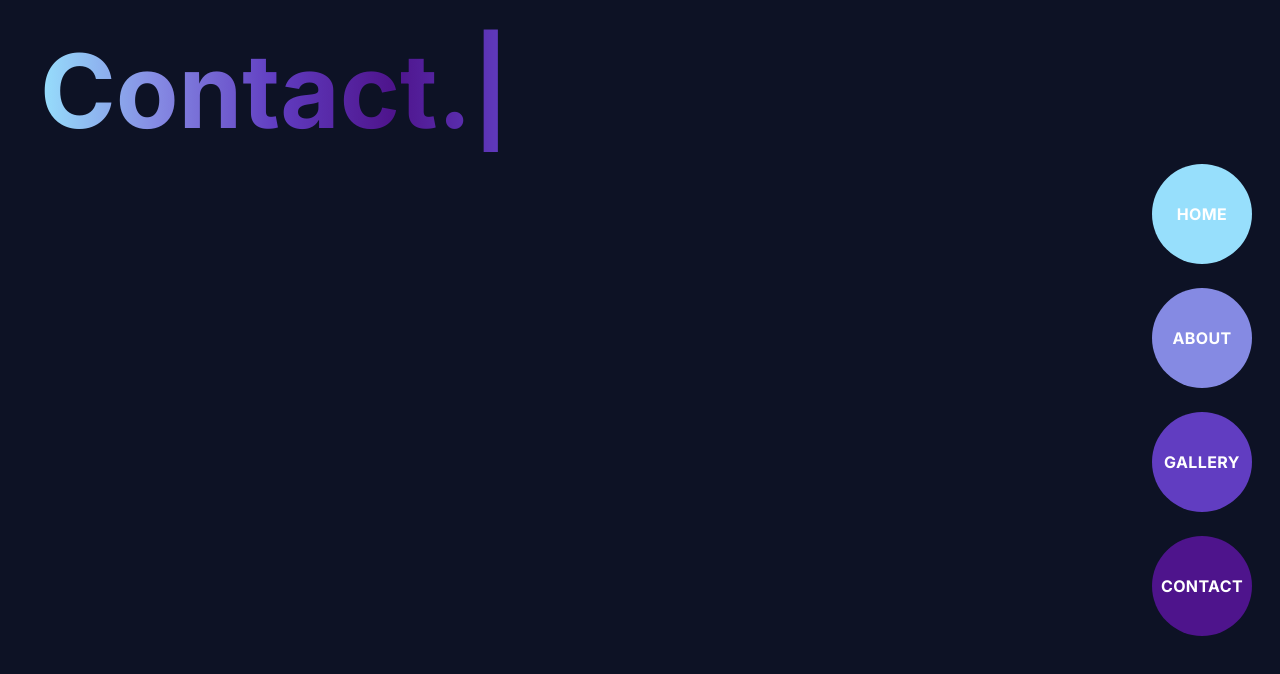
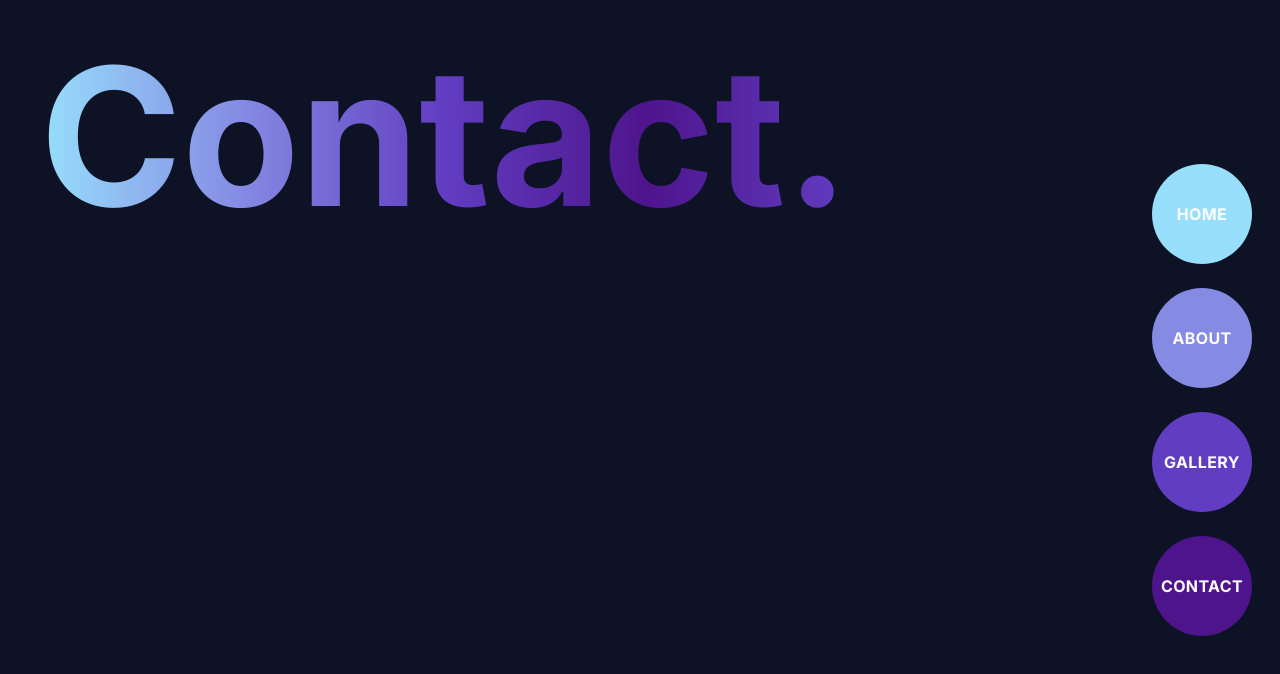
Before and after one commit to eobcre/portfolio-next13, a Next.js app: page /contact in a window 1280 px wide. Shown: the top 674 px of the page. Built offline with nearby package versions, Linux system fonts and the light colour scheme.

Commit message:
bundled type writing function in 1 component

```diff
--- a/src/app/components/TypeWriting.tsx
+++ b/src/app/components/TypeWriting.tsx
@@ -5,14 +5,9 @@ import { useState, useEffect } from 'react';
 type TypeWritingProps = {
   text: string;
   delay: number;
-  className: string;
 };
 
-const TypeWriting: React.FC<TypeWritingProps> = ({
-  text,
-  delay,
-  className,
-}) => {
+const TypeWriting: React.FC<TypeWritingProps> = ({ text, delay }) => {
   const [currentText, setCurrentText] = useState('');
   const [currentIndex, setCurrentIndex] = useState(0);
   const [isCursorVisible, setIsCursorVisible] = useState(true);
@@ -36,10 +31,16 @@ const TypeWriting: React.FC<TypeWritingProps> = ({
     }
   }, [currentIndex, delay, text]);
 
+  const isFrontendDisplayed = currentText.includes('Developer.');
+  const shouldShowCursor =
+    currentIndex >= 'Frontend'.length && !isFrontendDisplayed;
+
   return (
-    <span className={className}>
+    <span className='custom-text text-6xl font-bold py-4 sm:text-[15vw]'>
       {currentText}
-      <span className={isCursorVisible ? 'cursor' : ''}>|</span>
+      <span className={shouldShowCursor ? 'cursor' : ''}>
+        {isCursorVisible ? '|' : ''}
+      </span>
     </span>
   );
 };
```
